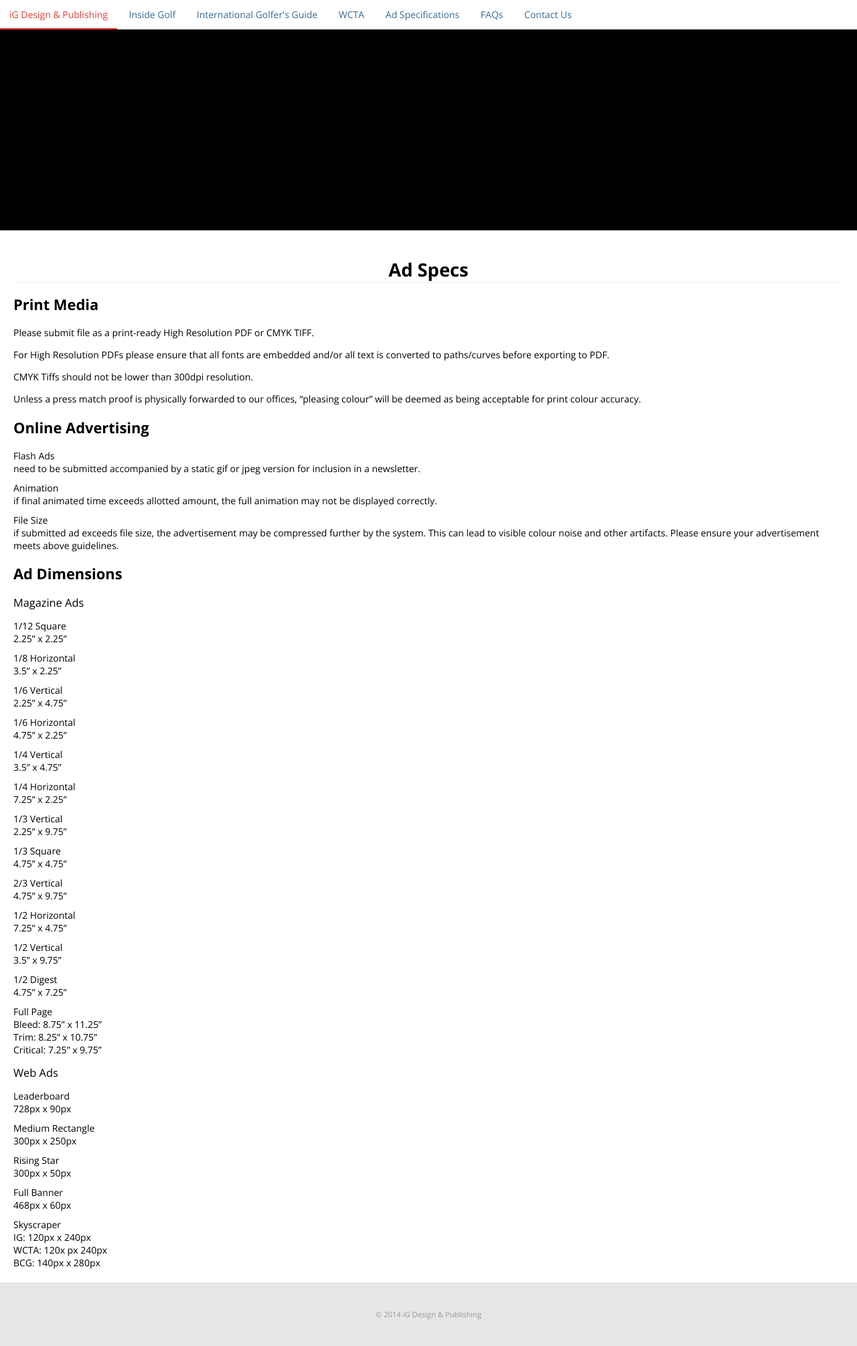
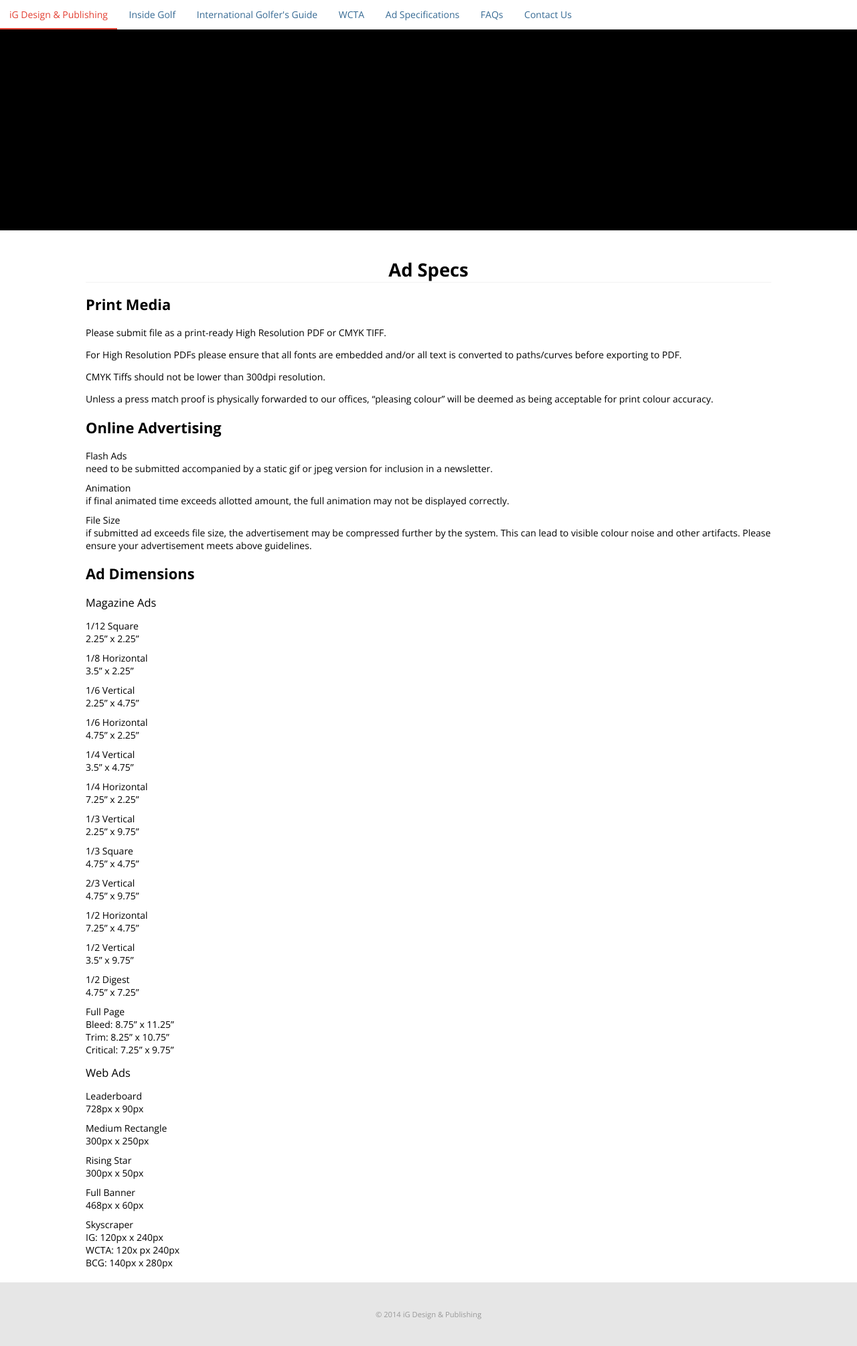
Before and after one commit to igdesign/igdesign.github.io, a Jekyll site: the page built from specs.html, in a window 1280 px wide. Shown: the whole page at 67% size. Built offline with Jekyll 4.4.1, drawn with Linux system fonts in a browser that asks for light colours.

Commit message:
minor tweak

```diff
--- a/assets/css/_page-elements.scss
+++ b/assets/css/_page-elements.scss
@@ -1,8 +1,14 @@
 article {
     padding: 0 $gutter--narrow;
+    width: 100%;
+    margin: 0 auto;
 
     @include media-query($medium, min, width) {
         padding: 0 $gutter--normal;
+    }
+
+    @include media-query($large, min, width) {
+        max-width: 1024px;
     }
 }
 
--- a/assets/css/main.css
+++ b/assets/css/main.css
@@ -2919,10 +2919,15 @@ body {
   transform: translate3d(-50%, 0, 0); }
 
 article {
-  padding: 0 10px; }
+  padding: 0 10px;
+  width: 100%;
+  margin: 0 auto; }
   @media (min-width: 768px) {
     article {
       padding: 0 20px; } }
+  @media (min-width: 1024px) {
+    article {
+      max-width: 1024px; } }
 
 @media (min-width: 768px) {
   .section-content--columns {
```
